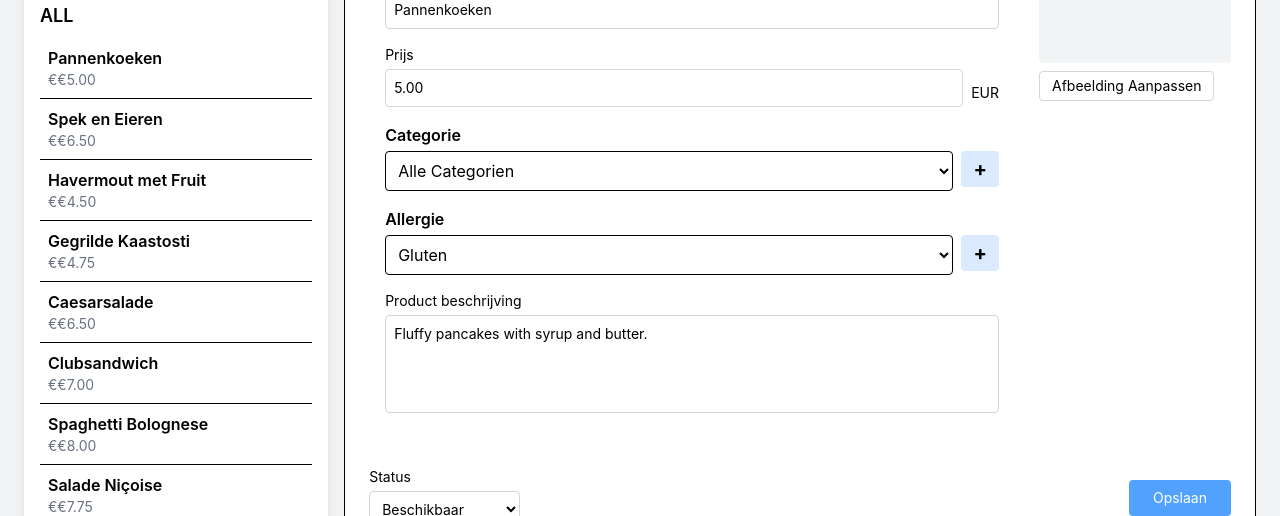
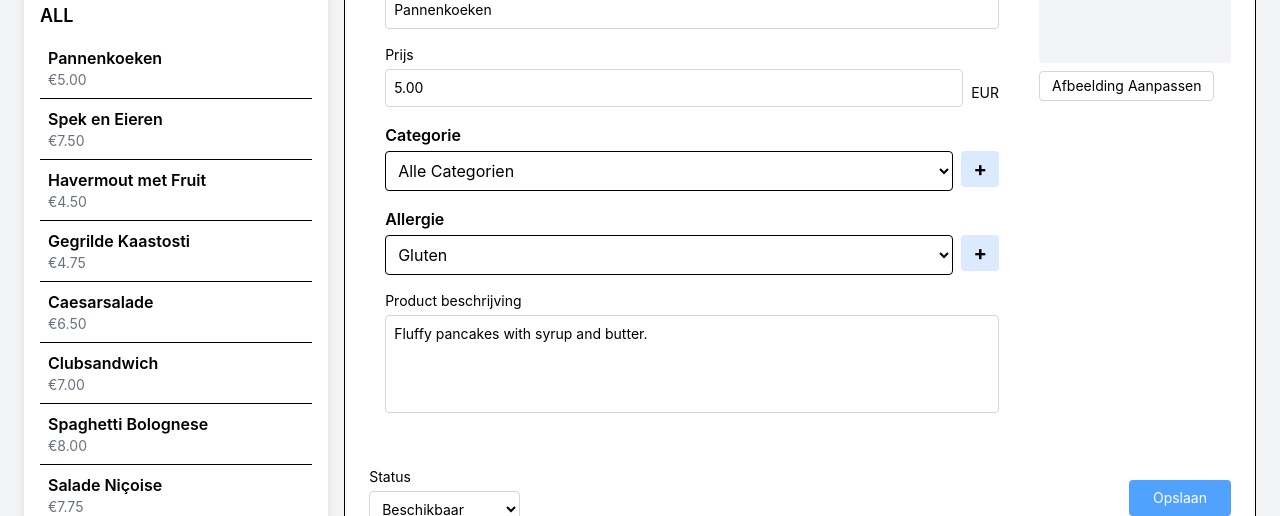
Before and after one commit to cassandrakhaya/ManagerSide-Frontend, a React (Vite) app: page / in a window 1280 px wide. Shown: the part 284-800 px from the top of the page. Built offline with nearby package versions, Linux system fonts and the light colour scheme.

Commit message:
dubbele euro sign weg door het uit de array te halen

```diff
--- a/src/pages/MenuEditStartPage.jsx
+++ b/src/pages/MenuEditStartPage.jsx
@@ -4,22 +4,22 @@ import AfbeeldingUpload from '../components/start/AfbeeldingUpload';
 import Sidebar from '../components/start/Sidebar';
 
 const initialMenuItems = [
-  { id: 1, name: "Pannenkoeken", category: "Lunch", price: "€5.00", description: "Fluffy pancakes with syrup and butter.", status: "Available", imageUrl: "" },
-  { id: 2, name: "Spek en Eieren", category: "Lunch", price: "€6.50", description: "Crispy bacon with scrambled eggs.", status: "Available", imageUrl: "" },
-  { id: 3, name: "Havermout met Fruit", category: "Lunch", price: "€4.50", description: "Healthy oatmeal with fresh fruits and honey.", status: "Available", imageUrl: "" },
-  { id: 4, name: "Gegrilde Kaastosti", category: "Lunch", price: "€4.75", description: "Toasted sandwich with melted cheese.", status: "Available", imageUrl: "" },
-  { id: 5, name: "Caesarsalade", category: "Lunch", price: "€6.50", description: "Crisp romaine lettuce with Caesar dressing and croutons.", status: "Available", imageUrl: "" },
-  { id: 6, name: "Clubsandwich", category: "Lunch", price: "€7.00", description: "Triple-layered sandwich with turkey, bacon, and lettuce.", status: "Available", imageUrl: "" },
-  { id: 7, name: "Spaghetti Bolognese", category: "Avondeten", price: "€8.00", description: "Classic pasta with rich meat sauce.", status: "Available", imageUrl: "" },
-  { id: 8, name: "Salade Niçoise", category: "Avondeten", price: "€7.75", description: "French salad with tuna, eggs, and olives.", status: "Available", imageUrl: "" },
-  { id: 9, name: "Vegan Boeuf Bourguignon", category: "Avondeten", price: "€8.00", description: "A rich French stew with red wine and vegetables.", status: "Available", imageUrl: "" },
-  { id: 10, name: "Steak met Friet", category: "Avondeten", price: "€12.00", description: "Juicy grilled steak with crispy fries.", status: "Available", imageUrl: "" },
-  { id: 11, name: "Coca Cola", category: "Drankjes", price: "€2.50", description: "Classic refreshing soft drink.", status: "Available", imageUrl: "" },
-  { id: 12, name: "Vers Sinaasappelsap", category: "Drankjes", price: "€3.00", description: "Freshly squeezed orange juice.", status: "Available", imageUrl: "" },
-  { id: 13, name: "Latte", category: "Drankjes", price: "€3.50", description: "Smooth espresso with steamed milk.", status: "Available", imageUrl: "" },
-  { id: 14, name: "Appeltaart", category: "Toetjes", price: "€4.50", description: "Traditional apple pie with cinnamon.", status: "Available", imageUrl: "" },
-  { id: 15, name: "Chocoladetaart", category: "Toetjes", price: "€5.00", description: "Rich and moist chocolate cake.", status: "Available", imageUrl: "" },
-  { id: 16, name: "Tiramisu", category: "Toetjes", price: "€5.50", description: "Classic Italian dessert with coffee and mascarpone.", status: "Available", imageUrl: "" },
+  { id: 1, name: "Pannenkoeken", category: "Lunch", price: "5.00", description: "Fluffy pancakes with syrup and butter.", status: "Available", imageUrl: "" },
+  { id: 2, name: "Spek en Eieren", category: "Lunch", price: "7.50", description: "Crispy bacon with scrambled eggs.", status: "Available", imageUrl: "" },
+  { id: 3, name: "Havermout met Fruit", category: "Lunch", price: "4.50", description: "Healthy oatmeal with fresh fruits and honey.", status: "Available", imageUrl: "" },
+  { id: 4, name: "Gegrilde Kaastosti", category: "Lunch", price: "4.75", description: "Toasted sandwich with melted cheese.", status: "Available", imageUrl: "" },
+  { id: 5, name: "Caesarsalade", category: "Lunch", price: "6.50", description: "Crisp romaine lettuce with Caesar dressing and croutons.", status: "Available", imageUrl: "" },
+  { id: 6, name: "Clubsandwich", category: "Lunch", price: "7.00", description: "Triple-layered sandwich with turkey, bacon, and lettuce.", status: "Available", imageUrl: "" },
+  { id: 7, name: "Spaghetti Bolognese", category: "Avondeten", price: "8.00", description: "Classic pasta with rich meat sauce.", status: "Available", imageUrl: "" },
+  { id: 8, name: "Salade Niçoise", category: "Avondeten", price: "7.75", description: "French salad with tuna, eggs, and olives.", status: "Available", imageUrl: "" },
+  { id: 9, name: "Vegan Boeuf Bourguignon", category: "Avondeten", price: "8.00", description: "A rich French stew with red wine and vegetables.", status: "Available", imageUrl: "" },
+  { id: 10, name: "Steak met Friet", category: "Avondeten", price: "12.00", description: "Juicy grilled steak with crispy fries.", status: "Available", imageUrl: "" },
+  { id: 11, name: "Coca Cola", category: "Drankjes", price: "2.50", description: "Classic refreshing soft drink.", status: "Available", imageUrl: "" },
+  { id: 12, name: "Vers Sinaasappelsap", category: "Drankjes", price: "3.00", description: "Freshly squeezed orange juice.", status: "Available", imageUrl: "" },
+  { id: 13, name: "Latte", category: "Drankjes", price: "3.50", description: "Smooth espresso with steamed milk.", status: "Available", imageUrl: "" },
+  { id: 14, name: "Appeltaart", category: "Toetjes", price: "4.50", description: "Traditional apple pie with cinnamon.", status: "Available", imageUrl: "" },
+  { id: 15, name: "Chocoladetaart", category: "Toetjes", price: "5.00", description: "Rich and moist chocolate cake.", status: "Available", imageUrl: "" },
+  { id: 16, name: "Tiramisu", category: "Toetjes", price: "5.50", description: "Classic Italian dessert with coffee and mascarpone.", status: "Available", imageUrl: "" },
 ];
 
 const categories = ["Alle Categorien", "Lunch", "Avondeten", "Drankjes", "Toetjes"];
```
